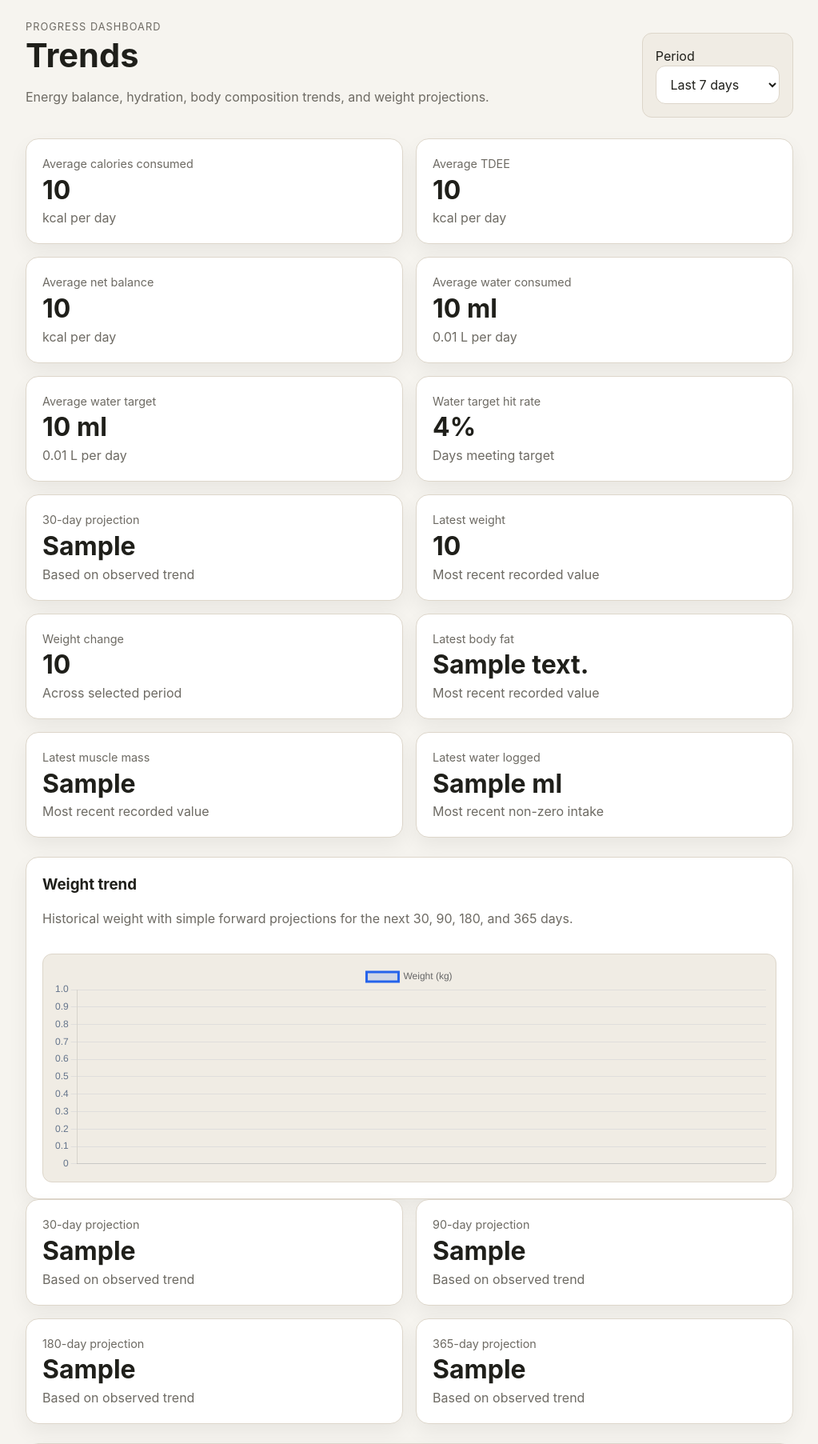
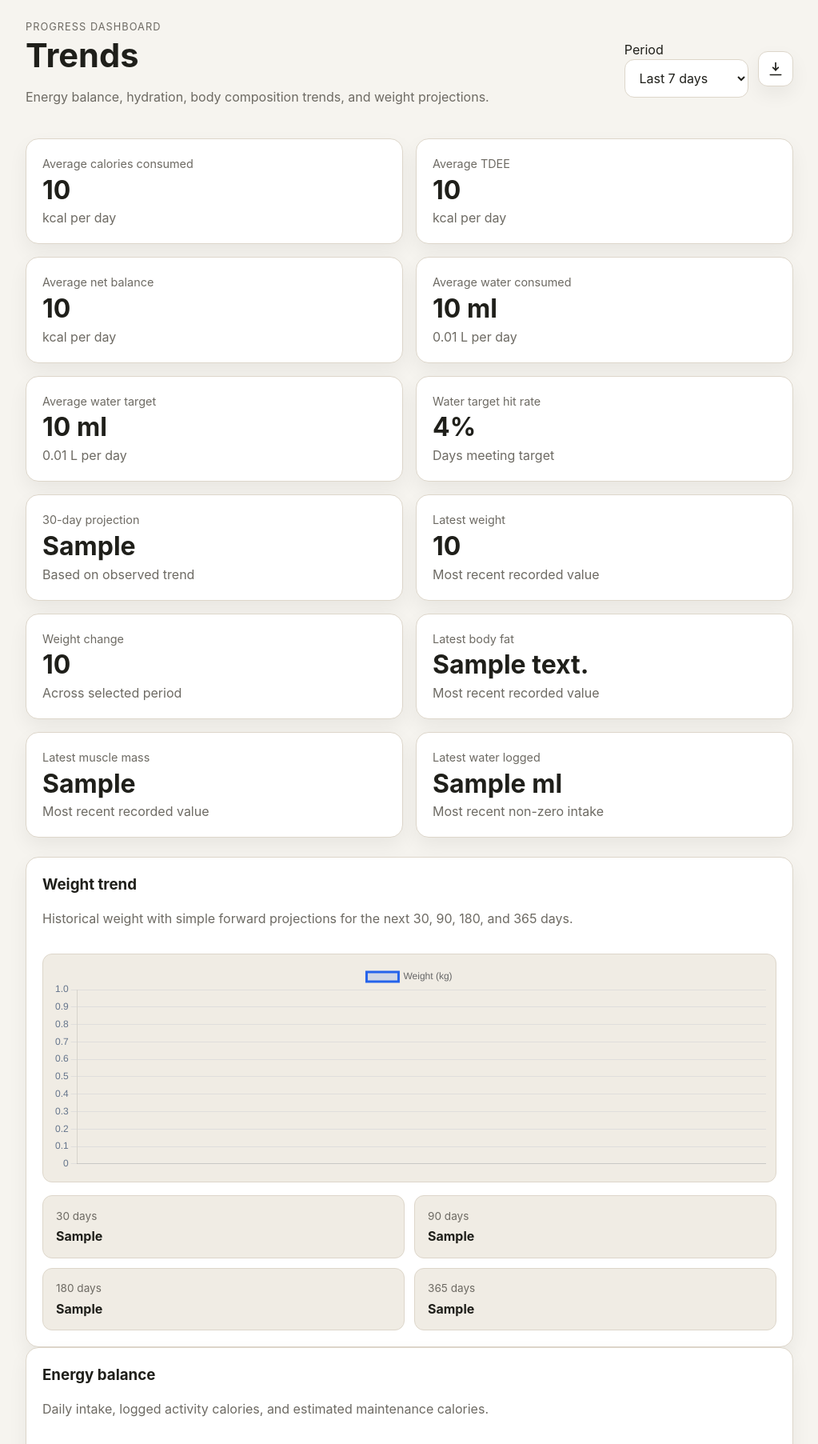
Before and after one commit to Kaleidoscopio/nutrition_agent, a Python web app: template app/templates/trends.html in a window 1280 px wide. Shown: the part 77-1882 px from the top of the page at 80% size, without its empty margins (128-1151 px from the left). Run offline with Jinja, Linux system fonts and the light colour scheme; the template is opened without the code that fills it: most values are stand-ins (such as "Sample title", 1, 10 or a date in 2020).

Commit message:
Added export to trends

```diff
--- a/app/templates/trends.html
+++ b/app/templates/trends.html
@@ -11,7 +11,8 @@
             <p class="muted">Energy balance, hydration, body composition trends, and weight projections.</p>
         </div>
 
-        <form method="get" action="/trends" class="inline-edit-form">
+        <div class="page-head-actions">
+            <form method="get" action="/trends" class="inline-edit-form trends-toolbar-form">
                 <label for="period" class="sr-only">Period</label>
                 <select id="period" name="period" onchange="this.form.submit()">
                     <option value="7d" {% if selected_period == "7d" %}selected{% endif %}>Last 7 days</option>
@@ -24,6 +25,20 @@
                     <button type="submit" class="btn btn-secondary">Apply</button>
                 </noscript>
             </form>
+
+            <a
+                href="/trends/export?period={{ selected_period }}"
+                class="icon-btn"
+                aria-label="Export trends and meals as CSV zip"
+                title="Export CSV"
+            >
+                <svg viewBox="0 0 24 24" width="20" height="20" fill="none" stroke="currentColor" stroke-width="2" stroke-linecap="round" stroke-linejoin="round" aria-hidden="true">
+                    <path d="M12 3v11"></path>
+                    <path d="M8 10l4 4 4-4"></path>
+                    <path d="M4 21h16"></path>
+                </svg>
+            </a>
+        </div>
     </div>
 </section>
 
@@ -101,7 +116,7 @@
     </article>
 </section>
 
-<section class="detail-card">
+<section class="detail-card chart-card">
     <div class="section-head">
         <div>
             <h3>Weight trend</h3>
@@ -111,34 +126,28 @@
     <div class="chart-shell">
         <canvas id="weightChart"></canvas>
     </div>
+
+    <div class="forecast-grid">
+        <div class="forecast-chip">
+            <span class="forecast-label">30 days</span>
+            <strong>{{ projection_30d }}</strong>
+        </div>
+        <div class="forecast-chip">
+            <span class="forecast-label">90 days</span>
+            <strong>{{ projection_90d }}</strong>
+        </div>
+        <div class="forecast-chip">
+            <span class="forecast-label">180 days</span>
+            <strong>{{ projection_180d }}</strong>
+        </div>
+        <div class="forecast-chip">
+            <span class="forecast-label">365 days</span>
+            <strong>{{ projection_365d }}</strong>
+        </div>
+    </div>
 </section>
 
-<section class="card-grid">
-    <article class="stat-card">
-        <p class="stat-label">30-day projection</p>
-        <h2>{{ projection_30d }}</h2>
-        <p class="stat-meta">Based on observed trend</p>
-    </article>
-    <article class="stat-card">
-        <p class="stat-label">90-day projection</p>
-        <h2>{{ projection_90d }}</h2>
-        <p class="stat-meta">Based on observed trend</p>
-    </article>
-
-    <article class="stat-card">
-        <p class="stat-label">180-day projection</p>
-        <h2>{{ projection_180d }}</h2>
-        <p class="stat-meta">Based on observed trend</p>
-    </article>
-
-    <article class="stat-card">
-        <p class="stat-label">365-day projection</p>
-        <h2>{{ projection_365d }}</h2>
-        <p class="stat-meta">Based on observed trend</p>
-    </article>
-</section>
-
-<section class="detail-card">
+<section class="detail-card chart-card">
     <div class="section-head">
         <div>
             <h3>Energy balance</h3>
@@ -150,7 +159,7 @@
     </div>
 </section>
 
-<section class="detail-card">
+<section class="detail-card chart-card">
     <div class="section-head">
         <div>
             <h3>Net balance</h3>
@@ -162,7 +171,7 @@
     </div>
 </section>
 
-<section class="detail-card">
+<section class="detail-card chart-card">
     <div class="section-head">
         <div>
             <h3>Hydration trend</h3>
@@ -174,7 +183,7 @@
     </div>
 </section>
 
-<section class="detail-card">
+<section class="detail-card chart-card">
     <div class="section-head">
         <div>
             <h3>Body composition</h3>
@@ -186,7 +195,7 @@
     </div>
 </section>
 
-<section class="detail-card">
+<section class="detail-card trends-history">
     <div class="section-head">
         <div>
             <h3>Detailed records</h3>
@@ -210,6 +219,7 @@
                     <th>Weight</th>
                     <th>Body fat</th>
                     <th>Muscle mass</th>
+                    <th>BMI</th>
                 </tr>
             </thead>
             <tbody>
@@ -227,12 +237,60 @@
                     <td>{% if row.weight_kg is not none %}{{ row.weight_kg }} kg{% else %}—{% endif %}</td>
                     <td>{% if row.body_fat_pct is not none %}{{ row.body_fat_pct }}%{% else %}—{% endif %}</td>
                     <td>{% if row.muscle_mass_pct is not none %}{{ row.muscle_mass_pct }}%{% else %}—{% endif %}</td>
+                    <td>{% if row.bmi is not none %}{{ row.bmi }}{% else %}—{% endif %}</td>
                 </tr>
                 {% endfor %}
             </tbody>
         </table>
     </div>
 </section>
+
+<style>
+.page-head-actions {
+    display: flex;
+    align-items: center;
+    justify-content: flex-end;
+    gap: var(--space-3);
+}
+
+.trends-toolbar-form {
+    margin-top: 0;
+    padding: 0;
+    border: 0;
+    background: transparent;
+}
+
+.icon-btn {
+    display: inline-flex;
+    align-items: center;
+    justify-content: center;
+    width: 44px;
+    height: 44px;
+    border: 1px solid var(--border);
+    border-radius: 12px;
+    background: var(--surface);
+    color: var(--text);
+    box-shadow: var(--shadow);
+    cursor: pointer;
+    flex: 0 0 auto;
+}
+
+.icon-btn:hover {
+    background: var(--surface-2);
+    color: var(--primary);
+}
+
+@media (max-width: 640px) {
+    .page-head-actions {
+        justify-content: stretch;
+        flex-wrap: wrap;
+    }
+
+    .trends-toolbar-form {
+        flex: 1 1 auto;
+    }
+}
+</style>
 
 <script src="https://cdn.jsdelivr.net/npm/chart.js"></script>
 <script>
@@ -259,7 +317,6 @@
             grid: { color: sharedGridColor },
         },
         y: {
-                beginAtZero: false,
             ticks: { color: sharedTickColor },
             grid: { color: sharedGridColor },
         },
@@ -343,7 +400,16 @@
                 }
             ],
         },
-            options: sharedOptions,
+        options: {
+            ...sharedOptions,
+            scales: {
+                ...sharedOptions.scales,
+                y: {
+                    ...sharedOptions.scales.y,
+                    beginAtZero: true,
+                },
+            },
+        },
     });
 }
 
```
Also changed, not shown: app/routers/trends.py (+94 -8 lines), app/services/trends_service.py (+58 -12 lines). Lines whose indentation alone changed are shown as unchanged.
